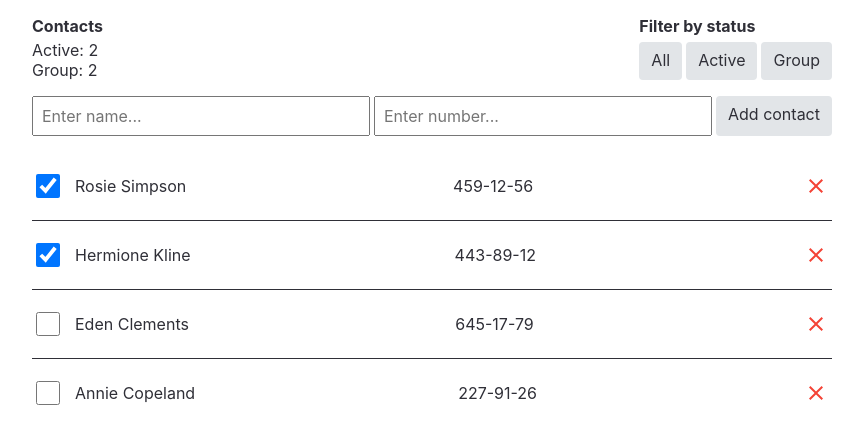
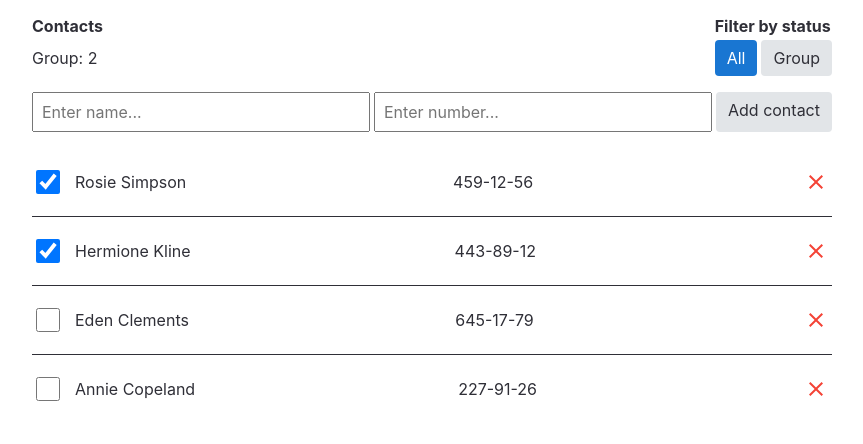
Before and after one commit to Valeriia789/goit-react-hw-6-phonebook, a React (Create React App) app: page / in a window 1280 px wide. Shown: the top 444 px of the page, without its empty margins (208-1071 px from the left). Built offline with nearby package versions, Linux system fonts and the light colour scheme.

Commit message:
виправлено Filter by status

```diff
--- a/src/components/ContactCounter/ContactCounter.js
+++ b/src/components/ContactCounter/ContactCounter.js
@@ -9,9 +9,10 @@ export const ContactCounter = () => {
     (acc, contact) => {
       if (contact.group) {
         acc.group += 1
-      } else {
-        acc.active += 1
       }
+      // else {
+      //   acc.active += 1
+      // }
       return acc
     },
     { active: 0, group: 0 }
@@ -19,7 +20,7 @@ export const ContactCounter = () => {
 
   return (
     <div>
-      <p className={css.text}>Active: {count.active}</p>
+      {/* <p className={css.text}>Active: {count.active}</p> */}
       <p className={css.text}>Group: {count.group}</p>
     </div>
   )
--- a/src/components/StatusFilter/StatusFilter.js
+++ b/src/components/StatusFilter/StatusFilter.js
@@ -2,14 +2,12 @@ import { useSelector, useDispatch } from 'react-redux'
 import { Button } from 'components/Button/Button'
 import { statusFilters } from '../../redux/constants'
 import { getStatusFilter } from "../../redux/selectors";
-
-import { setStatusFilter } from '../../redux/actions'
+import { setStatusFilter } from "../../redux/filtersSlice";
 import css from './StatusFilter.module.css'
 
 export const StatusFilter = () => {
   const dispatch = useDispatch()
-  // const filter = useSelector(getStatusFilter);
-  const filter = useSelector(state => state.statusFilter)
+  const filter = useSelector(getStatusFilter);
 
   const handleFilterChange = filter => dispatch(setStatusFilter(filter))
 
@@ -22,12 +20,12 @@ export const StatusFilter = () => {
         All
       </Button>
 
-      <Button
+      {/* <Button
         selected={filter === statusFilters.active}
         onClick={() => handleFilterChange(statusFilters.active)}
       >
         Active
-      </Button>
+      </Button> */}
 
       <Button
         selected={filter === statusFilters.group}
--- a/src/redux/filtersSlice.js
+++ b/src/redux/filtersSlice.js
@@ -1,6 +1,5 @@
+import { createSlice } from "@reduxjs/toolkit";
 import { statusFilters } from "./constants";
-
-const { createSlice } = require("@reduxjs/toolkit");
 
 const filtersInitialState = {
   status: statusFilters.all,
```
